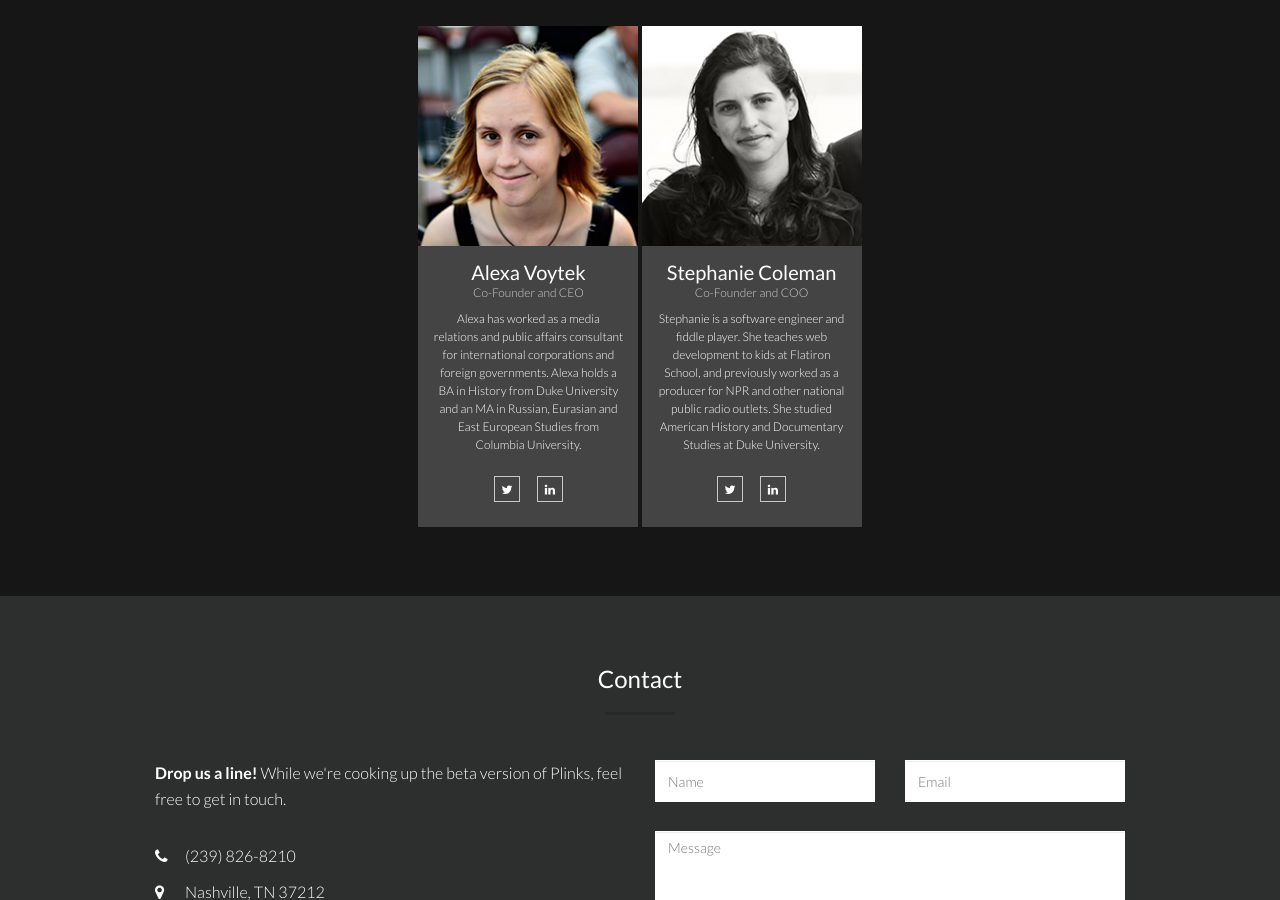
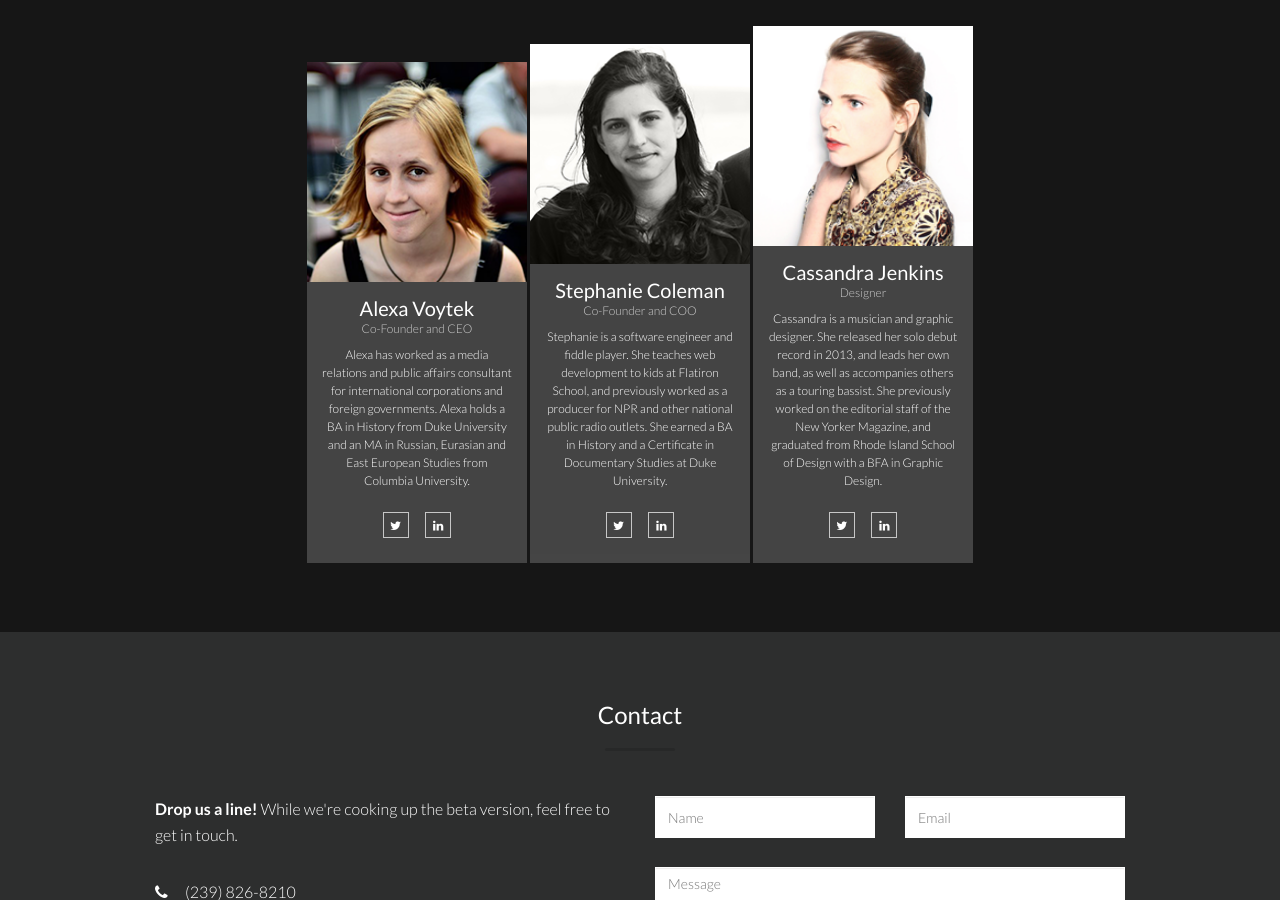
Before and after one commit to stephaniecoleman/plinks-coming-soon, a Jekyll site: the page built from index.html, in a window 1280 px wide and 900 px high, scrolled down 1753 px. Built offline with Jekyll 4.4.1, drawn with Linux system fonts in a browser that asks for light colours.

Commit message:
Add Cassie to bios.

```diff
--- a/_layouts/default.html
+++ b/_layouts/default.html
@@ -194,7 +194,7 @@
                 <h4>Stephanie Coleman</h4>
                 <span class="team-member-profession">Co-Founder and COO</span>
                 <p>
-                Stephanie is a software engineer and fiddle player. She teaches web development to kids at Flatiron School, and previously worked as a producer for NPR and other national public radio outlets. She studied American History and Documentary Studies at Duke University.
+                Stephanie is a software engineer and fiddle player. She teaches web development to kids at Flatiron School, and previously worked as a producer for NPR and other national public radio outlets. She earned a BA in History and a Certificate in Documentary Studies at Duke University.
                 </p>
                 <div class="social">
                   <a href="http://twitter.com/stephiecoleman" class="btn btn-theme"><i class="fa fa-twitter"></i></a>
@@ -204,6 +204,26 @@
               </div>
             </div>
           </div>
+
+          <div class="text-center team-member-container wow fadeInDown" data-wow-delay="0.2s">
+            <div class="team-member">
+              <div class="team-member-img">
+                <center>
+                <img src="bootstrap/img/portraits/cass-square.png" alt="Alexa" class="img-responsive" width="100%">
+                </center>
+              </div>
+              <div class="team-member-meta">
+                <h4>Cassandra Jenkins</h4>
+                <span class="text-muted team-member-profession">Designer</span>
+                <p>Cassandra is a musician and graphic designer. She released her solo debut record in 2013, and leads her own band, as well as accompanies others as a touring bassist. She previously worked on the editorial staff of the New Yorker Magazine, and graduated from Rhode Island School of Design with a BFA in Graphic Design.<p>
+                <div class="social">
+                  <a href="http://twitter.com/cassfreshusa" class="btn btn-theme"><i class="fa fa-twitter"></i></a>
+                  <a href="http://www.linkedin.com/pub/cassandra-jenkins/55/492/450" class="btn btn-theme"><i class="fa fa-linkedin"></i></a>
+                </div>
+              </div>
+            </div>
+          </div>
+
       </center>
     </section>
 
@@ -219,7 +239,7 @@
         <div class="row">
           <div class="col-sm-6">
             <p>
-              <strong>Drop us a line!</strong> While we're cooking up the beta version of Plinks, feel free to get in touch.
+              <strong>Drop us a line!</strong> While we're cooking up the beta version, feel free to get in touch.
             </p>
             <ul class="list-contacts">
               <li><i class="fa fa-phone"></i> (239) 826-8210</li>
```
Also changed, not shown: bootstrap/img/portraits/1.jpg (deleted), bootstrap/img/portraits/1@2x.jpg (deleted), bootstrap/img/portraits/2.jpg (deleted), bootstrap/img/portraits/2@2x.jpg (deleted), bootstrap/img/portraits/3.jpg (deleted), bootstrap/img/portraits/3@2x.jpg (deleted), bootstrap/img/portraits/4.jpg (deleted), bootstrap/img/portraits/4@2x.jpg (deleted), bootstrap/img/portraits/alexa-web.png (deleted), bootstrap/img/portraits/cass-square.png (added), bootstrap/img/portraits/steph_square.jpg (deleted).
